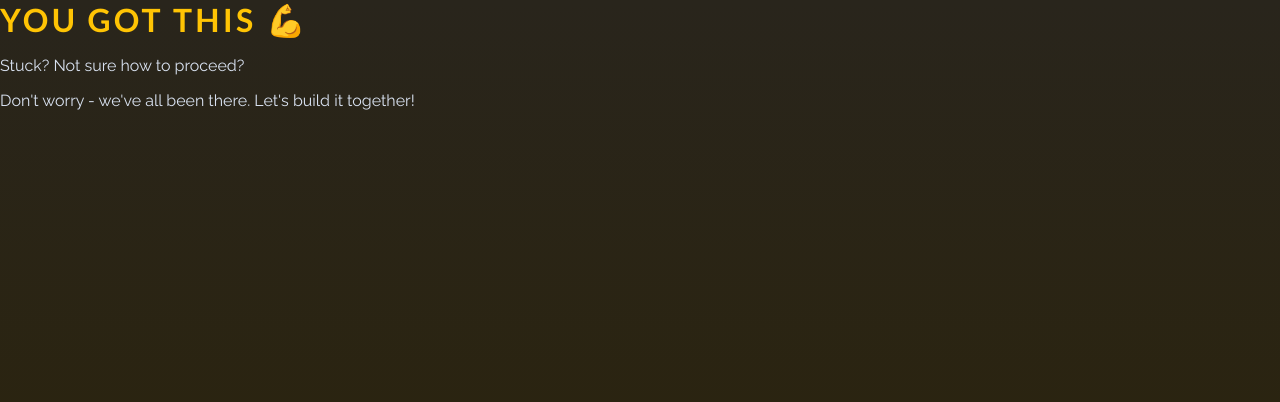
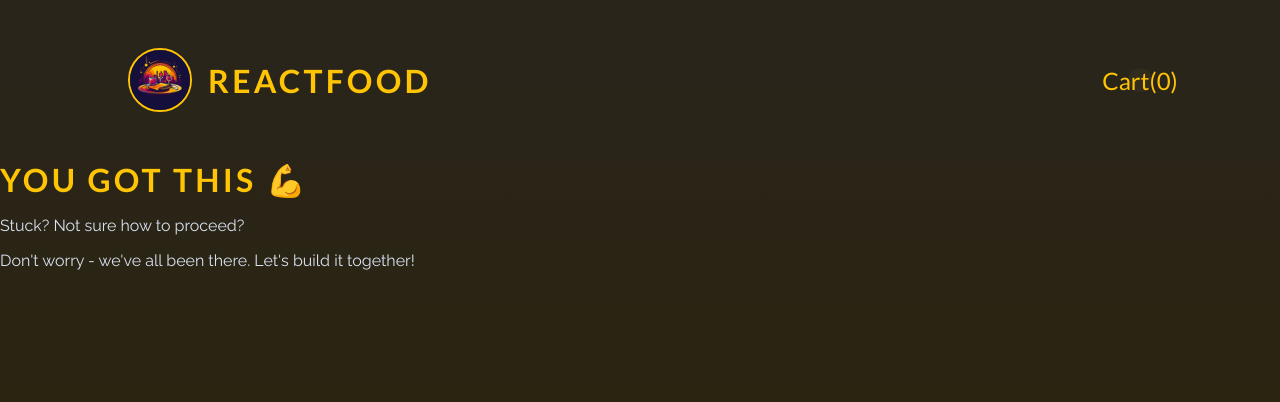
Before and after one commit to Hamza-ALyemeni/Food-app, a React (Vite) app: page / in a window 1280 px wide. Shown: the top 402 px of the page. Built offline with nearby package versions, Linux system fonts and the light colour scheme.

Commit message:
adding header

```diff
--- a/src/App.jsx
+++ b/src/App.jsx
@@ -1,6 +1,10 @@
+import Header from "./components/Header";
+
+
 function App() {
   return (
     <>
+      <Header />
       <h1>You got this 💪</h1>
       <p>Stuck? Not sure how to proceed?</p>
       <p>Don't worry - we've all been there. Let's build it together!</p>
--- /dev/null
+++ b/src/components/Header.jsx
@@ -0,0 +1,13 @@
+export default function Header() {
+    return (
+    <div id="main-header">
+        <div id="title">
+            <img src="logo.jpg" alt="" />
+            <h1>REACTFOOD</h1>
+        </div>
+        <div className="cart-item-actions">
+            <button>Cart(0)</button>
+        </div>
+    </div>
+    )
+}
```
Also changed, not shown: 1 other file (tests, documents, lock files or other folders).
